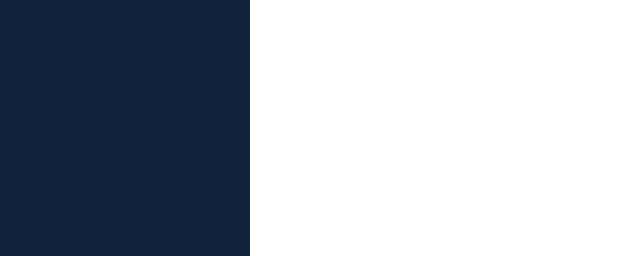
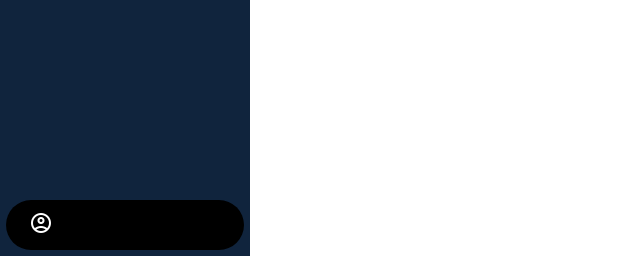
Before and after one commit to Kazilt261/To_Do_List, a Django app: template to_do_list/listToDo/templates/index.html in a window 1280 px wide. Shown: the part 544-800 px from the top of the page, without its empty margins (0-640 px from the left). Run offline with Django 5.2, Linux system fonts and the light colour scheme; the template is opened without the code that fills it, so the values that code supplies are empty.

Commit message:
se mejoro el diseño del usuario en la pagina

```diff
--- a/to_do_list/listToDo/static/css/index.css
+++ b/to_do_list/listToDo/static/css/index.css
@@ -69,6 +69,21 @@
   width: 15px;
 }
 
+div.user{
+  height: 50px;
+  width: 100%;
+  display:flex;
+  align-items: center;
+  padding: 8px;
+  background-color: black;
+  color: white;
+  border-radius: 30px;
+}
+
+.user-icon{
+  padding: 15px;
+}
+
 navbar section#user {
   display: flex;
   flex-direction: column;
--- a/to_do_list/listToDo/templates/index.html
+++ b/to_do_list/listToDo/templates/index.html
@@ -15,6 +15,7 @@
     />
     <link rel="stylesheet" href="https://fonts.googleapis.com/css2?family=Material+Symbols+Rounded:opsz,wght,FILL,GRAD@24,400,0,0" />
     <link rel="stylesheet" href="https://fonts.googleapis.com/css2?family=Material+Symbols+Outlined:opsz,wght,FILL,GRAD@24,400,0,0" />
+    <link rel="stylesheet" href="https://fonts.googleapis.com/css2?family=Material+Symbols+Outlined:opsz,wght,FILL,GRAD@24,400,0,0" />
   </head>
   <body>
     <navbar>
@@ -26,12 +27,15 @@
       <div class="colum-tasks" id="colum-tasks">
         <---! Tasks will be displayed here -->
       </div>
+      <div class="user"><div class="user-icon"><span class="material-symbols-outlined">
+        account_circle
+        </span></div>
       <section id="user">
         <div class="user-info">
           <p id="username">{{username}}</p>
           <p id="email">{{email}}</p>
         </div>
-      </section>
+      </section> </div>
     </navbar>
     <div id="root"></div>
   </body>
```
